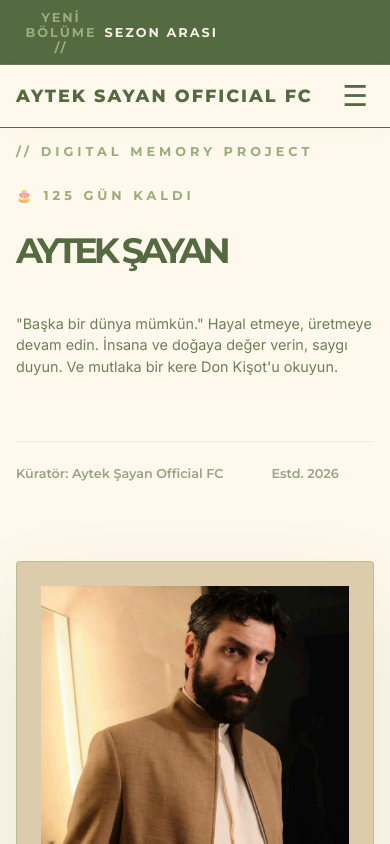
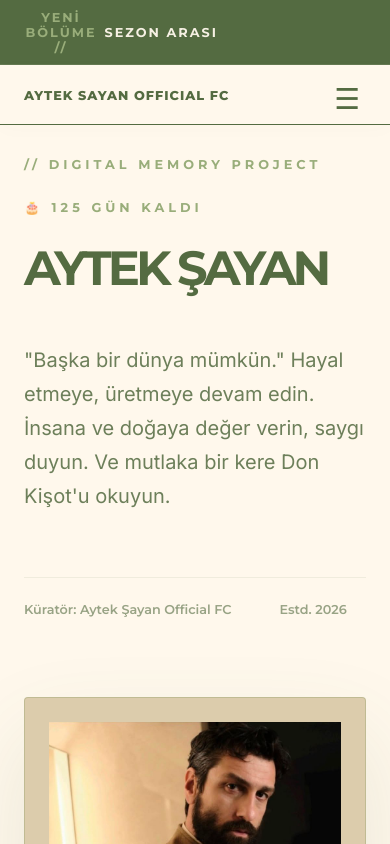
Before and after one commit to ebru1967/oyuncu-fan-projesi, a React (Vite) app: page / in a window 390 px wide. Shown: the top 844 px of the page. Built offline with nearby package versions, Linux system fonts and the light colour scheme.

Commit message:
Mobil tasarım tasiyici hatalari gide.

```diff
--- a/src/App.css
+++ b/src/App.css
@@ -1527,57 +1527,125 @@
   background: none;
   border: none;
 }
-/* --- MOBİL UYUMLU FİNAL CSS --- */
+
+/* Mobil */
 @media (max-width: 768px) {
-  /* 1. Navbar'ı düzelt */
+
+  html,
+  body {
+    overflow-x: hidden;
+  }
+
   .navbar {
-    padding: 0.8rem 1rem !important;
-    position: sticky;
-    display: flex;
-    justify-content: space-between;
-    align-items: center;
+    padding: 1.2rem 1.5rem;
+    position: relative;
+  }
+
+  .nav-logo {
+    max-width: 75%;
+  }
+
+  .nav-logo a {
+    font-size: 0.8rem;
+    letter-spacing: 1px;
   }
 
   .hamburger {
-    display: block !important;
-    order: 2; /* Logodan sonra gelmesi için */
+    display: block;
+    position: absolute;
+    right: 1.5rem;
+    top: 1rem;
+    z-index: 1100;
   }
 
   .nav-links {
+    display: none;
+    flex-direction: column;
+    align-items: flex-start;
+    width: 100%;
     position: absolute;
-    top: 60px;
+    top: 100%;
     left: 0;
-    width: 100%;
-    background: var(--bg-main);
-    flex-direction: column;
+    background-color: var(--bg-main);
     padding: 1rem 0;
-    box-shadow: 0 10px 20px rgba(0,0,0,0.1);
-    display: none; /* JS ile .active eklendiğinde açılacak */
+    box-shadow: 0 10px 20px rgba(84, 107, 65, 0.1);
+    border-top: 1px solid rgba(84, 107, 65, 0.1);
+    z-index: 1000;
+    gap: 0;
   }
 
   .nav-links.active {
-    display: flex !important;
-  }
-
-  /* 2. Container ve İçerik Boşlukları */
-  .container {
-    padding: 1.5rem 1rem !important;
-  }
-
-  /* 3. Başlık ve Metin boyutları */
-  .editorial-title { font-size: 1.6rem !important; }
-  .hero-main-title { font-size: 2.2rem !important; }
-  p, .editorial-bio-paragraph, .press-card-summary {
-    font-size: 0.9rem !important;
-    line-height: 1.5 !important;
-  }
-
-  /* 4. Grid'leri tek sütuna düşür */
-  .hero-grid-container, .editorial-magazine-layout, .registry-grid, .contact-grid {
-    grid-template-columns: 1fr !important;
-  }
-
-  /* 5. Hero ve Mag düzeni */
-  .editorial-hero { min-height: 40vh !important; padding: 1rem !important; }
-  .mag-preview-box { height: 200px !important; }
-}
+    display: flex;
+  }
+
+  .nav-links .dropdown,
+  .nav-links .nav-item-link {
+    width: 100%;
+    margin: 0;
+    padding: 0.8rem 1.5rem;
+    text-align: left;
+  }
+
+  .dropdown {
+    width: 100%;
+  }
+
+  .dropdown-trigger {
+    display: block;
+    width: 100%;
+  }
+
+  .dropdown-menu {
+    position: static;
+    transform: none;
+    min-width: unset;
+    width: 100%;
+    margin-top: 0.5rem;
+    box-shadow: none;
+    border: none;
+    background: transparent;
+    padding-left: 1rem;
+    display: flex;
+    flex-direction: column;
+  }
+
+  .dropdown-menu a {
+    padding: 0.7rem 1rem;
+    font-size: 0.75rem;
+  }
+
+  .hero-grid-container,
+  .bio-grid-container,
+  .registry-grid,
+  .contact-grid,
+  .editorial-magazine-layout {
+    grid-template-columns: 1fr;
+  }
+
+  .editorial-hero,
+  .bio-editorial-section {
+    padding: 2rem 1.5rem;
+  }
+
+  .manifesto-container {
+    flex-direction: column;
+    gap: 2rem;
+  }
+
+  .manifesto-divider {
+    display: none;
+  }
+
+  .footer-container {
+    grid-template-columns: 1fr;
+  }
+
+  .footer-brand,
+  .footer-links {
+    text-align: center;
+  }
+
+  .footer-social-icons {
+    justify-content: center;
+  }
+}
```
Lines whose indentation alone changed are shown as unchanged.
